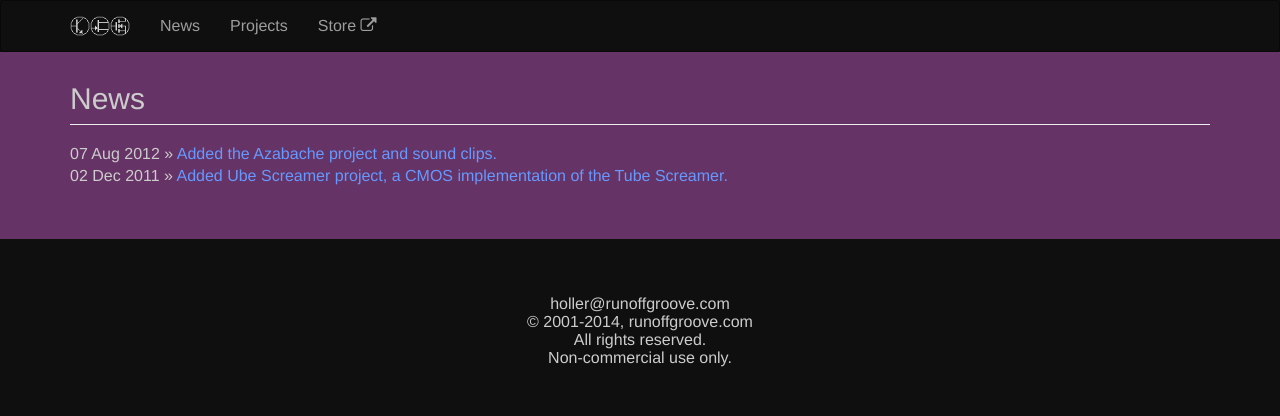
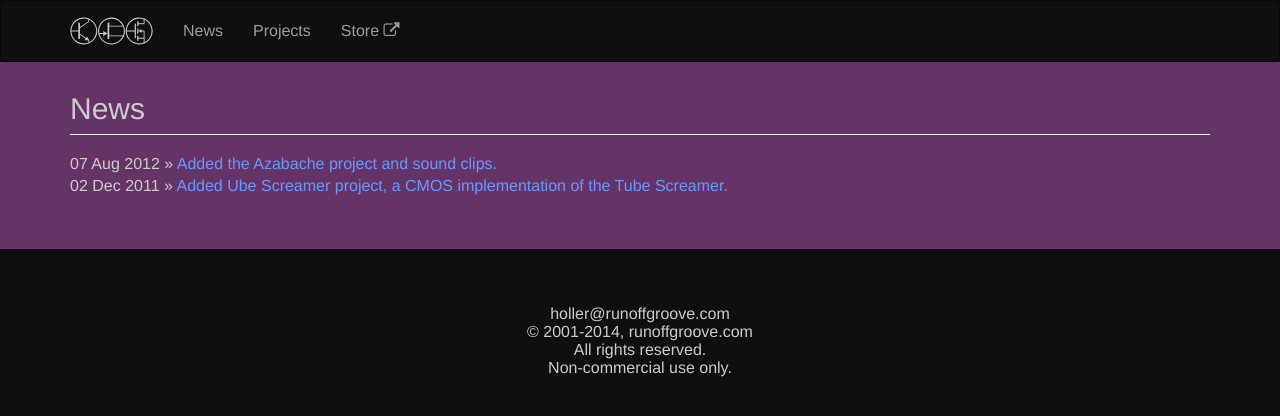
Before and after one commit to ethanhann/runoffgroove.com, a Jekyll site: the page built from news/index.html, in a window 1280 px wide. Shown: the top 416 px of the page. Built offline with Jekyll 4.4.1, drawn with Linux system fonts in a browser that asks for light colours; nearby versions of some CDN libraries; Markdown is read by kramdown in place of the engine named in the settings.

Commit message:
Replace logo with svg document

```diff
--- a/_layouts/default.html
+++ b/_layouts/default.html
@@ -26,7 +26,7 @@
                 <span class="icon-bar"></span>
             </button>
             <a class="navbar-brand" href="{{ site.baseurl }}">
-                <img src="images/logo.png" alt="runoffgroove.com">
+                {% include logo.svg %}
             </a>
         </div>
 
--- a/css/main.css
+++ b/css/main.css
@@ -70,3 +70,18 @@ a:hover {
 ol > li {
     margin-left: 60px;
 }
+
+/** Branding
+*/
+.navbar-nav li a {
+    line-height: 30px;
+}
+
+.navbar-brand svg {
+    height: 30px;
+    fill: #CCCCCC;
+}
+
+.navbar-brand svg:hover {
+    fill: #FFFFFF;
+}
```
Also changed, not shown: _includes/logo.svg (added).
